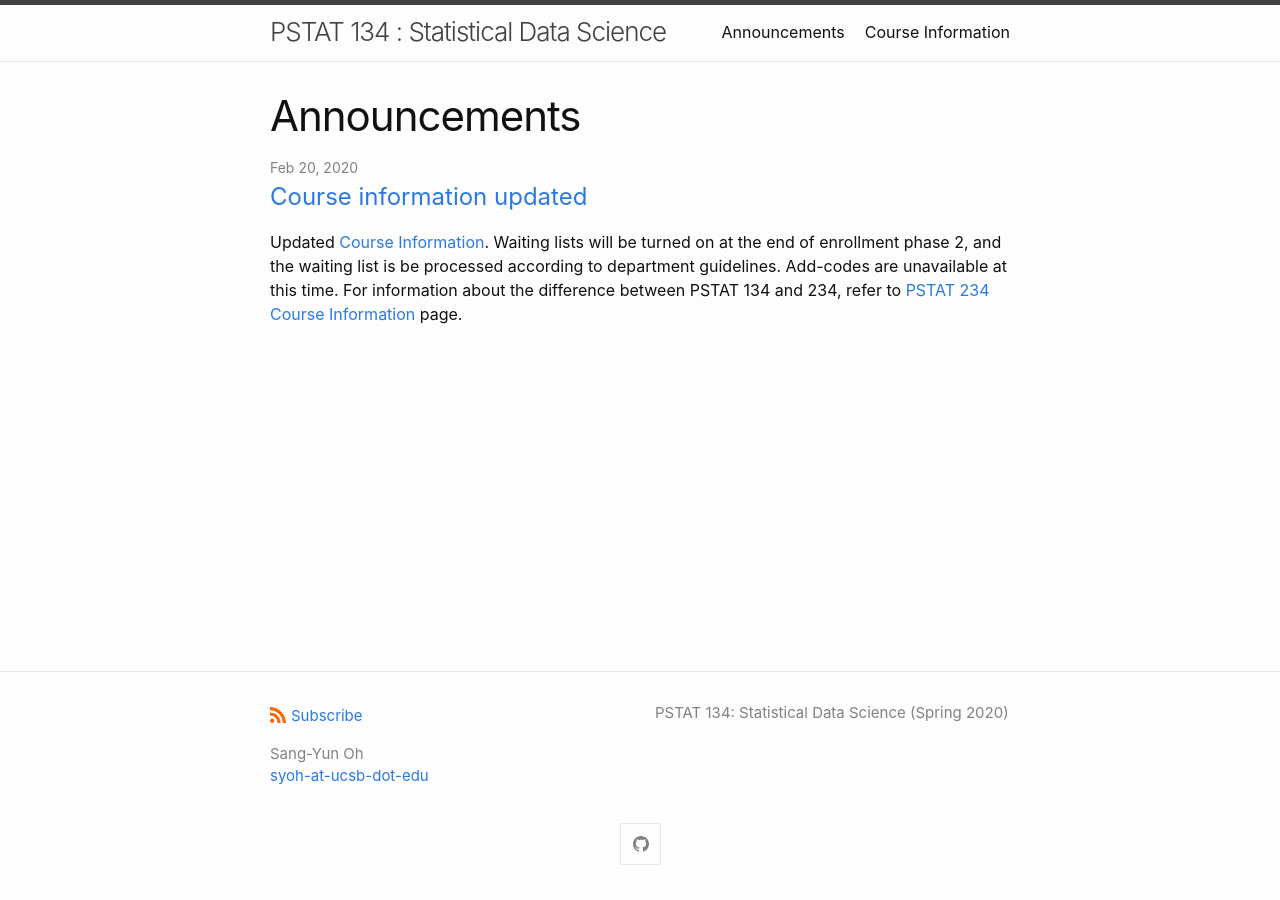
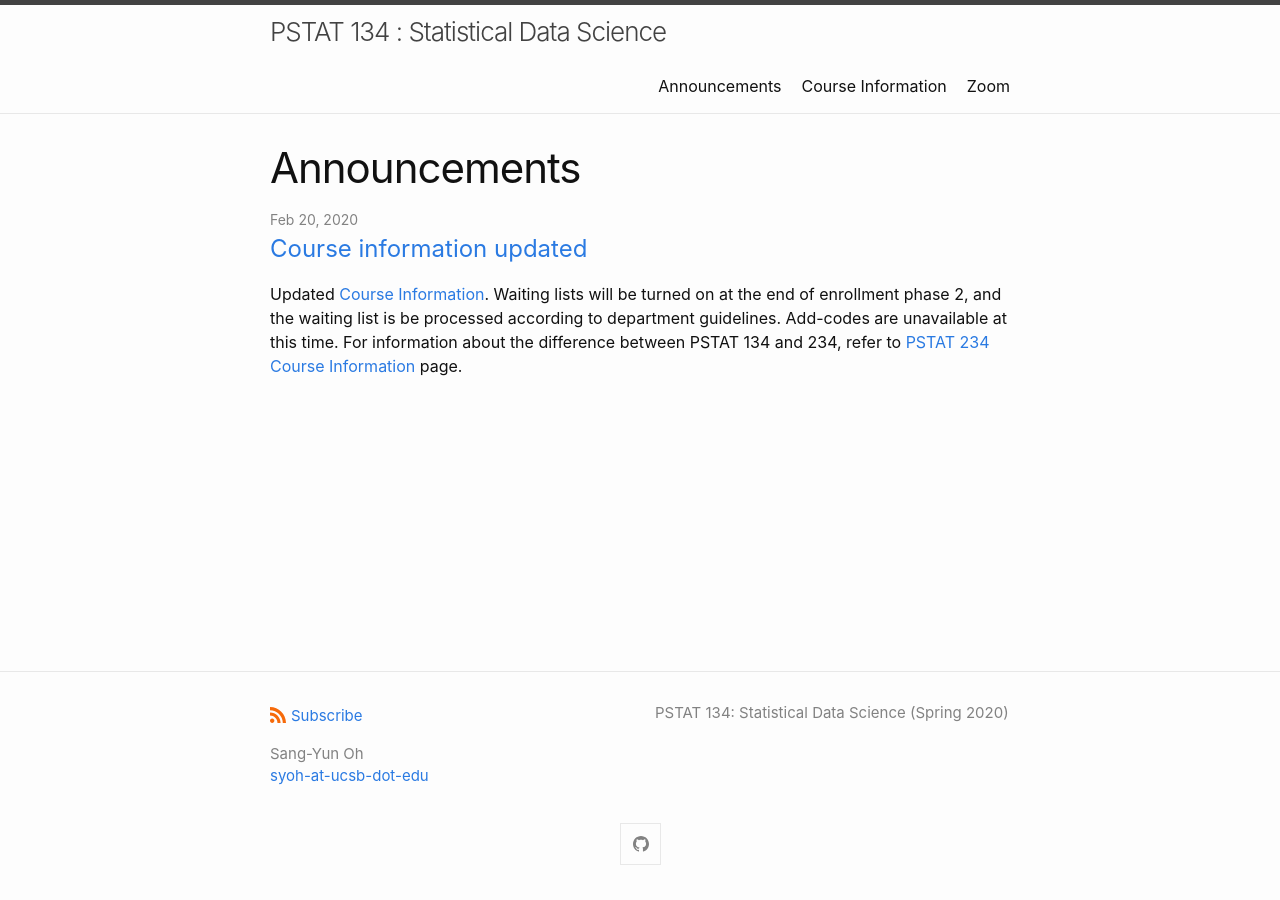
Before and after one commit to Harrychih/Spring2020, a Jekyll site: the page built from docs/index.md, in a window 1280 px wide. Built offline with Jekyll 4.4.1, drawn with Linux system fonts in a browser that asks for light colours.

Commit message:
update config

```diff
--- a/docs/_config.yml
+++ b/docs/_config.yml
@@ -51,6 +51,7 @@ minima:
 header_pages:
   - index.md
   - course-information.md
+  - zoom-calendar.md
 
 # Build settings
 theme: minima
```
